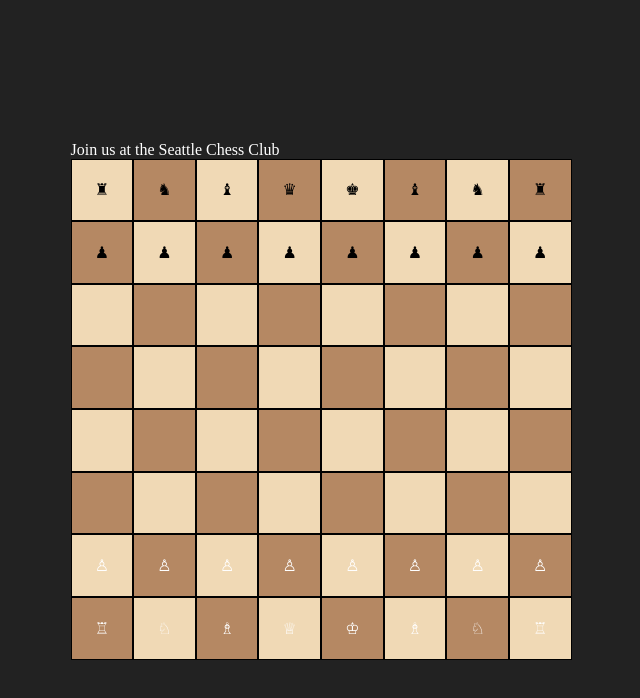
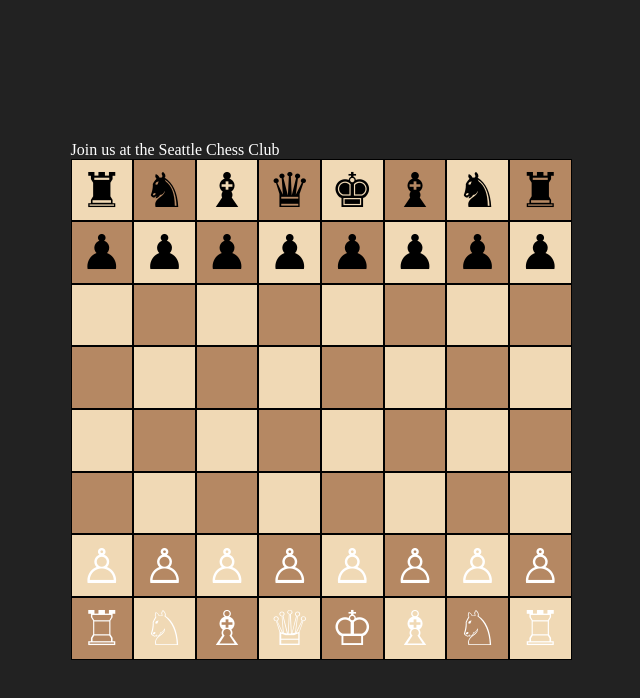
Before and after one commit to caseycling/chess, a React (Create React App) app: page / in a window 1280 px wide. Shown: the top 698 px of the page, without its empty margins (319-959 px from the left). Built offline with nearby package versions, Linux system fonts and the light colour scheme.

Commit message:
increasing font size

```diff
--- a/src/components/Board/Board.css
+++ b/src/components/Board/Board.css
@@ -27,6 +27,7 @@
   height: 100%;
   width: 100%;
   border: solid 1px black;
+  font-size: xxx-large;
 
   -webkit-touch-callout: none; /* iOS Safari */
   -webkit-user-select: none; /* Safari */
```
